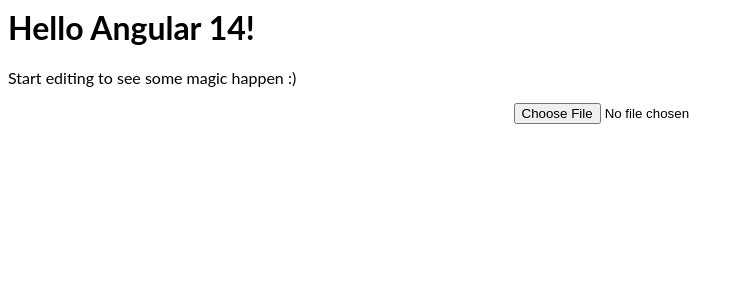
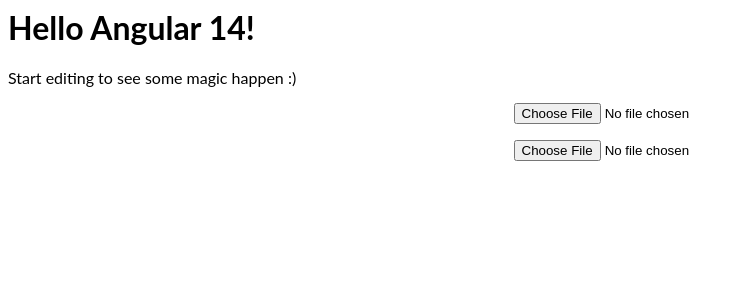
Before and after one commit to nutv99/angular-uploadImage-component, an Angular app: page / in a window 1280 px wide. Shown: the top 300 px of the page, without its empty margins (0-743 px from the left). Built offline with nearby package versions, Linux system fonts and the light colour scheme.

Commit message:
2 files modified

```diff
--- a/src/app/app.component.html
+++ b/src/app/app.component.html
@@ -3,3 +3,5 @@
   Start editing to see some magic happen :)
 </p>
 <app-imgupload (valueChange)='displayCounter($event)'></app-imgupload>
+
+<app-imgupload (valueChange)='displayCounter22($event)'></app-imgupload>
--- a/src/app/app.component.ts
+++ b/src/app/app.component.ts
@@ -13,4 +13,8 @@
   displayCounter(count) {
     console.log(count);
 }
+
+displayCounter22(count) {
+  console.log('Data22',count);
 }
+}
```
